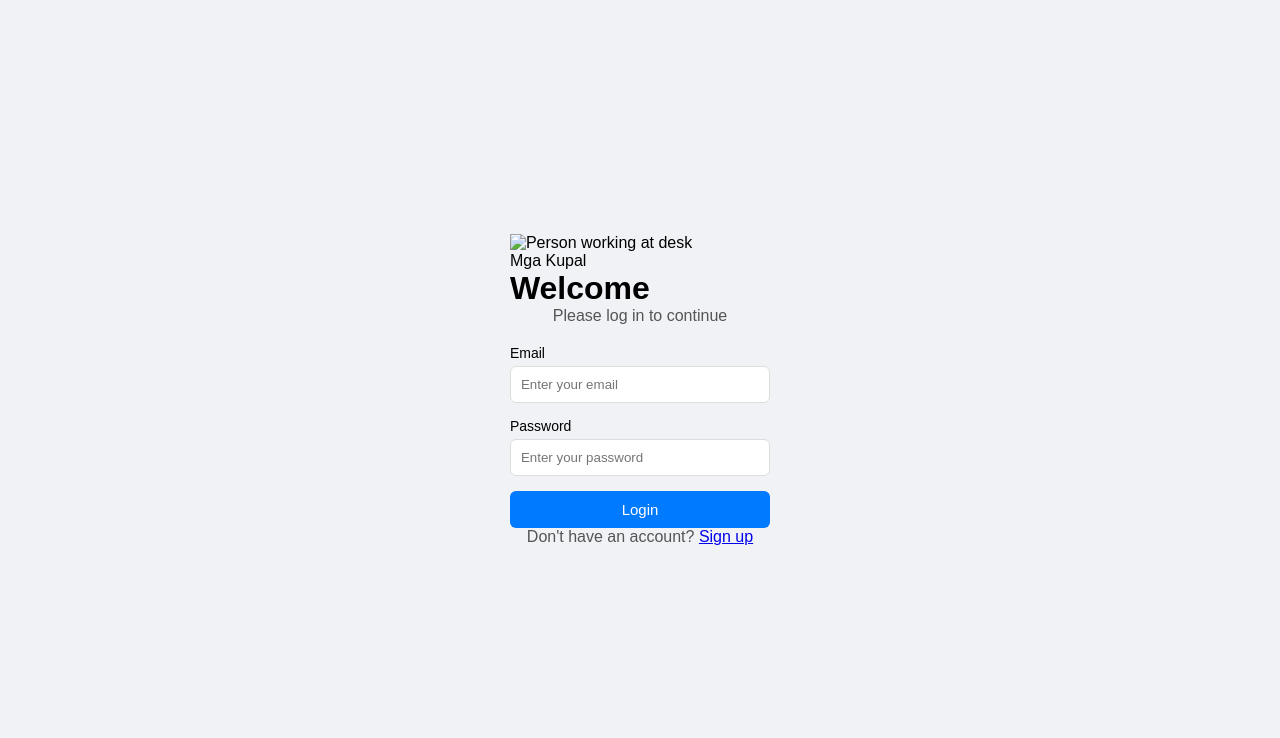
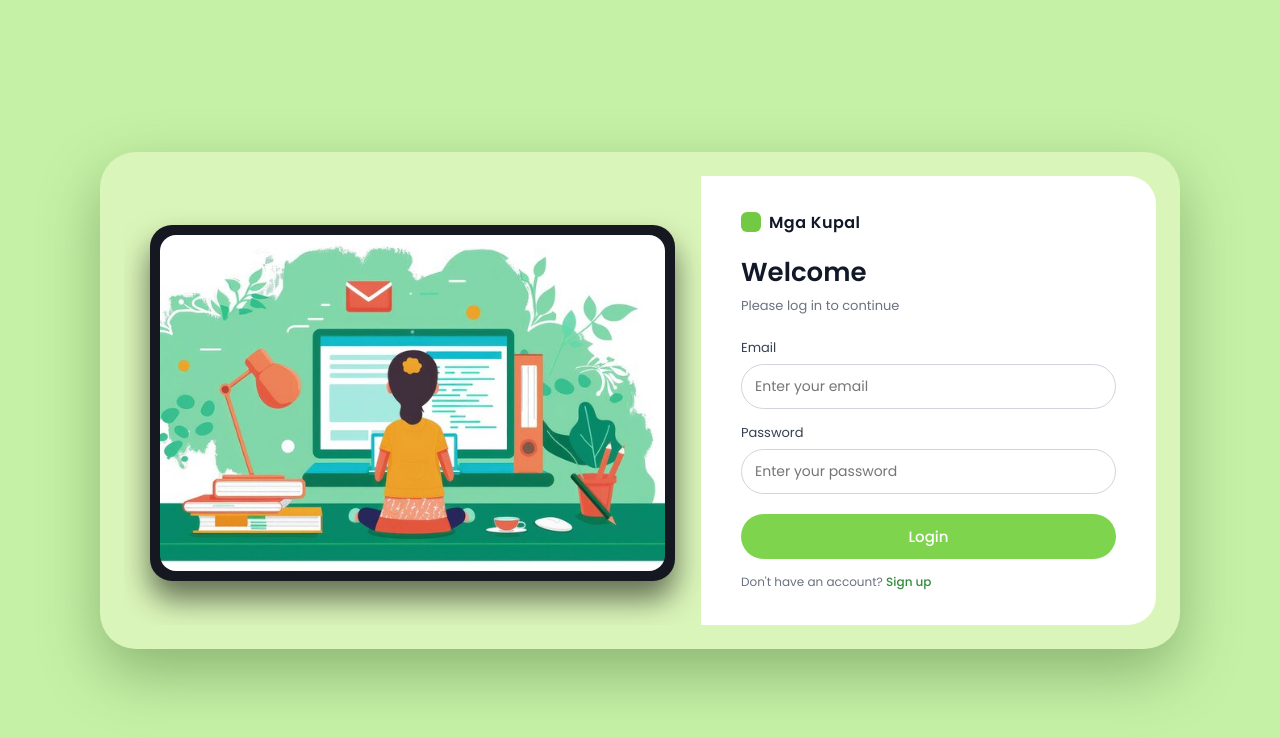
Before and after one commit to Darzjohn/TeamDaykie, a website: page login.html in a window 1280 px wide. Drawn offline with nearby package versions, Linux system fonts and the light colour scheme.

Commit message:
More login tweaks

```diff
--- a/css/Login.css
+++ b/css/Login.css
@@ -1,69 +1,188 @@
+/* BASE + RESET (keeps your font + global reset) */
 * {
     margin: 0;
     padding: 0;
     box-sizing: border-box;
-    font-family: Arial, sans-serif;
+    font-family: "Poppins", Arial, sans-serif;
 }
 
+/* MAIN LAYOUT (desktop / tablet) */
 body {
-    background: #f0f2f5;
+    min-height: 100vh;
+    background: #c5f1a6;                 /* outer green */
     display: flex;
     align-items: center;
     justify-content: center;
-    height: 100vh;
+    padding: 20px;
 }
 
-.login-container {
+/* OUTER FRAME (rounded big rectangle) */
+.frame {
+    background: #daf5b9;
+    border-radius: 36px;
+    padding: 24px;
+    box-shadow: 0 24px 60px rgba(31, 71, 20, 0.35);
+    max-width: 1080px;
     width: 100%;
-    max-width: 380px;
 }
 
-.login-card {
-    background: white;
-    padding: 30px;
-    border-radius: 10px;
-    box-shadow: 0 4px 12px rgba(0,0,0,0.1);
+/* INNER CARD (screen + form) */
+.card {
+    background: #daf5b9;
+    border-radius: 28px;
+    display: flex;
+    overflow: hidden;
 }
 
-h2 {
-    text-align: center;
-    margin-bottom: 10px;
+/* LEFT SIDE */
+.card-left {
+    flex: 1.4;
+    padding: 26px 26px 20px 26px;
+    display: flex;
+    flex-direction: column;
+    justify-content: center;
 }
 
-p {
-    text-align: center;
-    margin-bottom: 20px;
-    color: #555;
+/* Screen containing the illustration */
+.screen {
+    background: #151821;
+    border-radius: 22px;
+    padding: 10px;
+    box-shadow: 0 18px 30px rgba(0, 0, 0, 0.55);
 }
 
+.screen img {
+    width: 100%;
+    display: block;
+    border-radius: 16px;
+    object-fit: cover;
+}
+
+/* RIGHT SIDE – form area */
+.card-right {
+    flex: 1;
+    background: #ffffff;
+    padding: 34px 40px;
+    display: flex;
+    flex-direction: column;
+    justify-content: center;
+}
+
+/* Brand / logo */
+.brand {
+    display: flex;
+    align-items: center;
+    margin-bottom: 18px;
+}
+
+.brand-icon {
+    width: 20px;
+    height: 20px;
+    border-radius: 6px;
+    background: #72c943;
+    margin-right: 8px;
+}
+
+.brand-name {
+    font-weight: 600;
+    font-size: 16px;
+    color: #111827;
+    letter-spacing: 0.03em;
+}
+
+/* Headings */
+h1 {
+    font-size: 26px;
+    font-weight: 600;
+    color: #111827;
+    margin-bottom: 4px;
+}
+
+.subtitle {
+    font-size: 13px;
+    color: #6b7280;
+    margin-bottom: 22px;
+}
+
+/* Form fields */
 label {
-    font-size: 14px;
-    margin-bottom: 5px;
     display: block;
+    font-size: 13px;
+    color: #374151;
+    margin-bottom: 6px;
 }
 
 input {
     width: 100%;
-    padding: 10px;
-    border: 1px solid #ddd;
-    border-radius: 6px;
-    margin-bottom: 15px;
+    padding: 11px 13px;
+    border-radius: 999px;
+    border: 1px solid #d1d5db;
+    font-size: 14px;
+    margin-bottom: 14px;
+    outline: none;
+    transition: border 0.2s ease, box-shadow 0.2s ease;
 }
 
-.btn {
-    width: 100%;
-    padding: 10px;
-    background: #007bff;
-    color: white;
-    border: none;
-    border-radius: 6px;
-    cursor: pointer;
-    font-size: 15px;
+input:focus {
+    border-color: #59b949;
+    box-shadow: 0 0 0 3px rgba(76, 175, 80, 0.35);
 }
 
-.btn:hover {
-    background: #0062d1;
+/* Primary button – works with class="btn" and/or "btn-primary" */
+.btn,
+.btn-primary {
+    width: 100%;
+    padding: 11px;
+    border-radius: 999px;
+    border: none;
+    background: #7fd44e;
+    color: #ffffff;
+    font-size: 15px;
+    font-weight: 500;
+    cursor: pointer;
+    margin-top: 6px;
+    transition: background 0.15s ease, transform 0.15s ease, box-shadow 0.15s ease;
 }
+
+.btn:hover,
+.btn-primary:hover {
+    background: #6cc840;
+    transform: translateY(-1px);
+    box-shadow: 0 12px 24px rgba(77, 140, 49, 0.4);
+}
+
+/* Bottom login link */
+.login-link {
+    font-size: 12px;
+    color: #6b7280;
+    margin-top: 14px;
+}
+
+.login-link a {
+    color: #2f8e3a;
+    font-weight: 500;
+    text-decoration: none;
+}
+
+.login-link a:hover {
+    text-decoration: underline;
+}
+
+/* RESPONSIVE FOR FRAME/CARD (can live together with your old universal fix) */
+@media (max-width: 900px) {
+    .card {
+        flex-direction: column;
+    }
+
+    .card-right {
+        padding: 26px 22px;
+    }
+
+    .frame {
+        padding: 18px;
+    }
+}
+
 /* UNIVERSAL MOBILE RESPONSIVE FIX */
 @media (max-width: 480px) {
 
```
Also changed, not shown: photo/girl.jpg (added).
